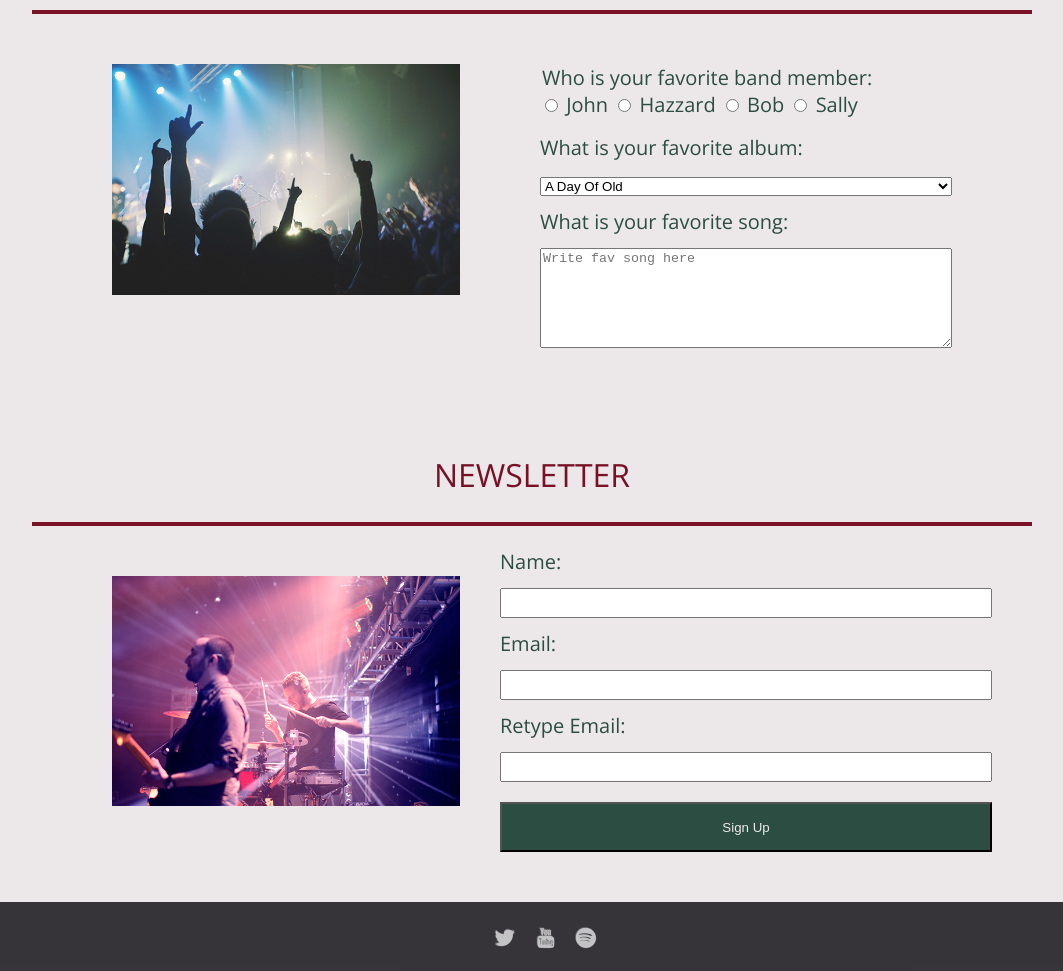
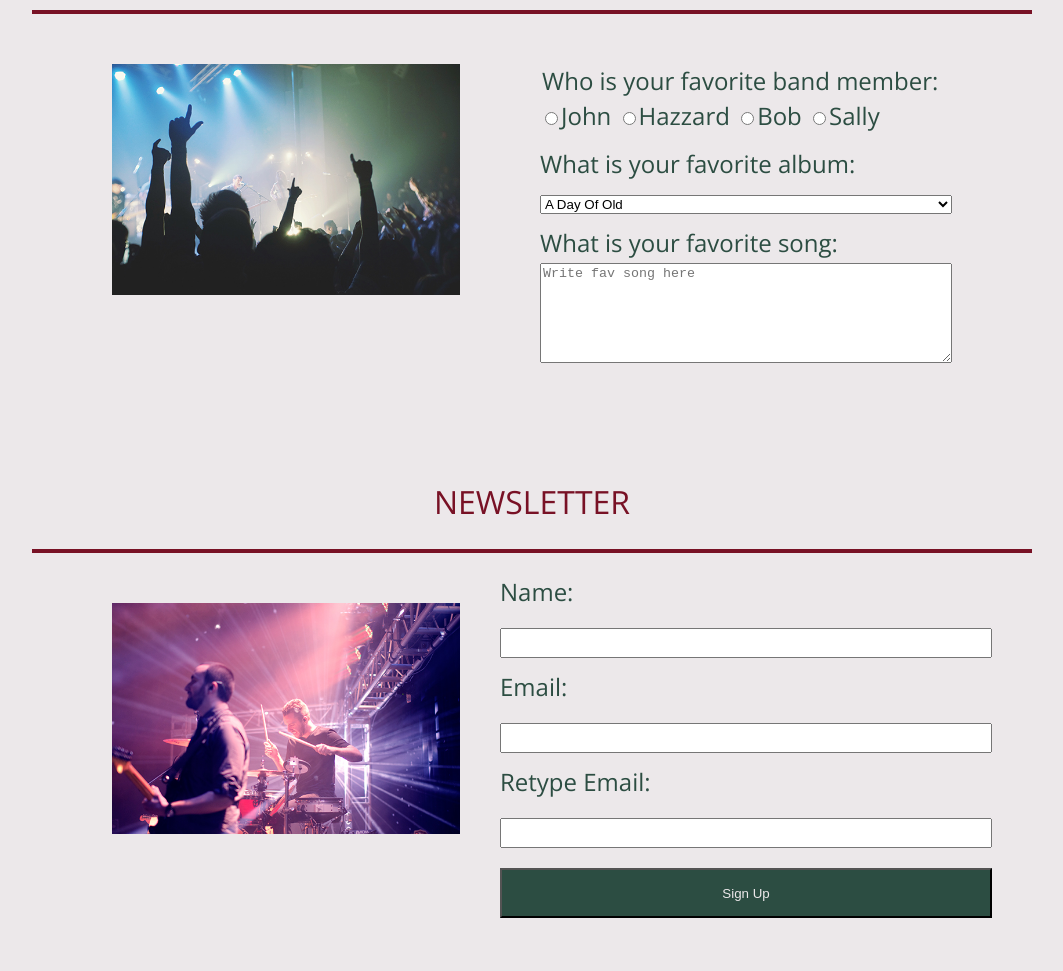
Before and after one commit to bobclock/Accessibilty-refactor, a plain HTML site: page survey.html in a window 1280 px wide. Shown: the part 560-1531 px from the top of the page, without its empty margins (108-1171 px from the left). Drawn offline with nearby package versions, Linux system fonts and the light colour scheme.

Commit message:
Final edits made

```diff
--- a/css/styles.css
+++ b/css/styles.css
@@ -144,7 +144,7 @@ header .name{
   position: absolute;*/
 }
 
-.heading {
+h3 {
   font-size: 1.65em;
   color: #781125;
   margin-top: 20px;
@@ -216,6 +216,10 @@ footer {
   background-color: transparent;
 }
 
+.hide {
+  display: none;
+}
+
 /* Styles for larger screens */
 @media screen and (min-width: 840px) {
 
@@ -231,7 +235,7 @@ footer {
     padding-top: 90px;
   }
 
-  .heading {
+  h3 {
     font-size: 2em;
     margin-top: 40px;
   }
--- a/css/survey.css
+++ b/css/survey.css
@@ -79,8 +79,11 @@ button:hover {
 }
 
 label {
+  text-align: left;
+}
+
+.left {
   float: left;
-  text-align: left;
 }
 
 .container{
@@ -112,12 +115,16 @@ span {
   }
 
   fieldset {
-    font-size: 1.25em;
+    font-size: 24px;
   }
 
   .survey {
     padding: 20px 40px 40px;
   }
 
+  label {
+    font-size: 1em;
+  }
+
 
 }
--- a/survey.html
+++ b/survey.html
@@ -32,11 +32,15 @@
                 <legend>
                   Who is your favorite band member:
                 </legend>
-                <input type="radio" name="res" value="John"> John
-                <input type="radio" name="res" value="Hazzard"> Hazzard
-                <input type="radio" name="res" value="Bob"> Bob
-                <input type="radio" name="res" value="Sally"> Sally
+                <input type="radio" name="res" id="John" value="John"><label for="John">John</label>
+                <input type="radio" name="res" id="Hazzard" value="Hazzard"><label for="John">Hazzard</label>
+                <input type="radio" name="res" id="Bob" value="Bob"><label for="John">Bob</label>
+                <input type="radio" name="res" id="Sally" value="Sally"><label for="John">Sally</label>
               </fieldset>
+              <fieldset>
+                <legend class="hide">
+                    Form to select your favourite album and song
+                </legend>
                   <label for="albums">What is your favorite album:</label>
                   <select id="albums" name="select">
                     <optgroup label="A-E">
@@ -61,6 +65,7 @@
                   </select>
                   <label for="song">What is your favorite song:</label>
               <textarea id="song" placeholder="Write fav song here"></textarea>
+            </fieldset>
             </form>
           </div>
         </div>
@@ -71,14 +76,21 @@
           <img class="photo" src="img/the_band.jpg" alt="Image of the Soul of the Frog band playing a live gig">
             <div class="container" role="form">
               <form class="newsletter">
-                <label for="name">Name:</label>
+                <fieldset>
+                  <legend class="hide">
+                      Form to allow sign up to the newsletter
+                  </legend>
+                    <label for="name" class="left">Name:</label>
                     <input id="name" type="text" name="textfield">
-                <label for="email">Email:</label>
+                    <label for="email" class="left">Email:</label>
                     <input id="email" type="email" name="textfield">
-                <label for="second_email">Retype Email:</label>
+                    <label for="second_email" class="left">Retype Email:</label>
                     <input id="second_email" type="email" name="textfield" aria-describedby="newpass">
                     <span id="newpass">This email address must exactly match the first typing of the email</span>
                     <button type="submit">Sign Up</button>
+
+
+                </fieldset>
               </form>
             </div>
         </div>
```
Also changed, not shown: index.html (+2 -2 lines), tour.html (+1 -1 lines). Lines whose indentation alone changed are shown as unchanged.
